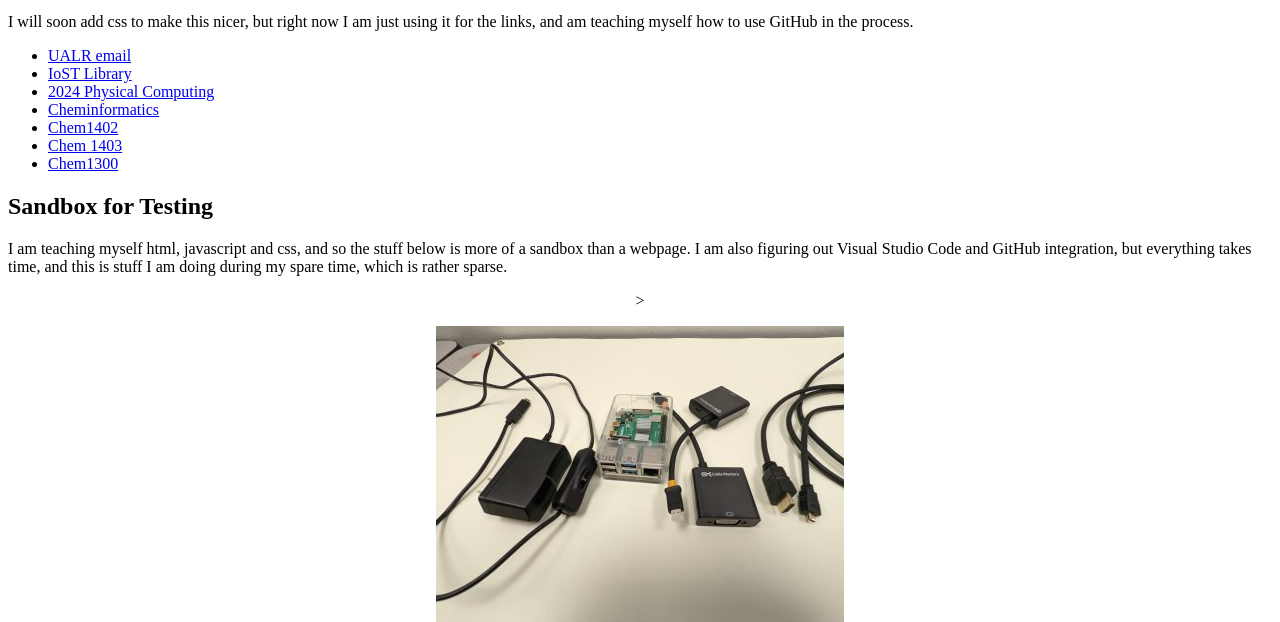
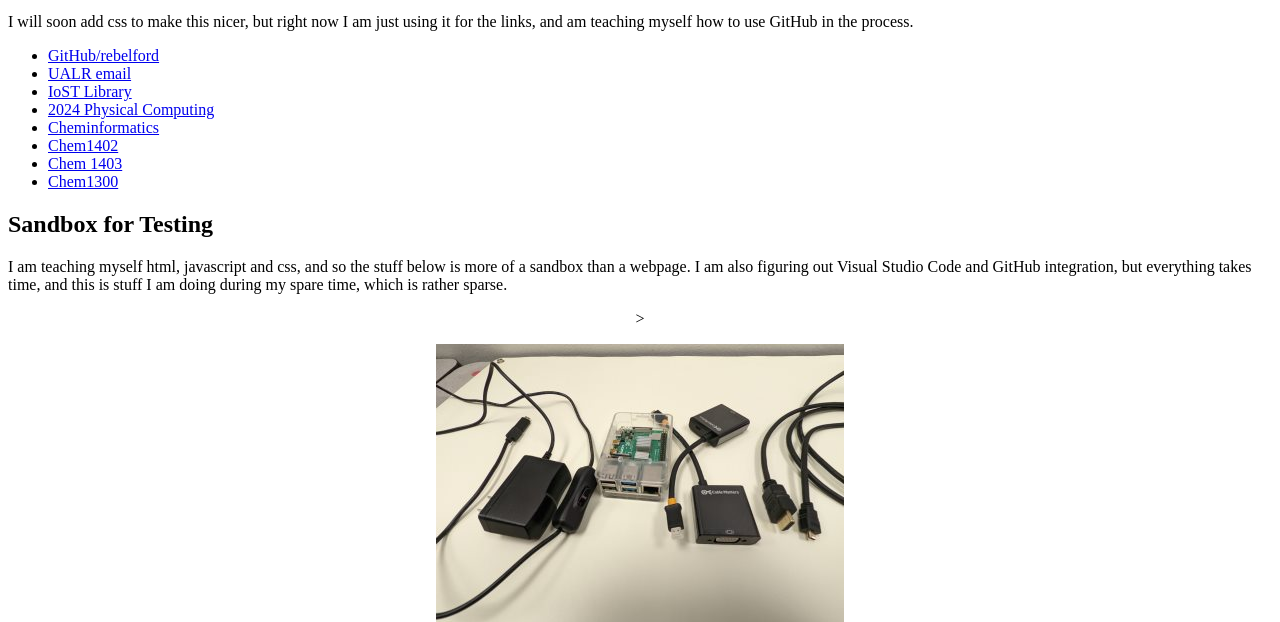
Before and after one commit to rebelford/IOCT-TECH, a plain HTML site: page index.html in a window 1280 px wide. Shown: the part 217-839 px from the top of the page. Drawn offline with Linux system fonts and the light colour scheme.

Commit message:
adding github link

```diff
--- a/index.html
+++ b/index.html
@@ -29,6 +29,7 @@ this is a hidden comment, the above is useful for mobile device-width
   <p>I will soon add css to make this nicer, but right now I am just using it for the links, and am teaching myself how to use GitHub in the process.  </p>
   <nav>
     <ul>
+      <li><a href="https://github.com/rebelford">GitHub/rebelford</a></li>
       <li><a href="https://mail.ualr.edu/">UALR email</a></li>
       <li><a href="https://chem.libretexts.org/Courses/University_of_Arkansas_Little_Rock/IOST_Library">IoST Library</a></li>
       <li><a href="https://chem.libretexts.org/Courses/University_of_Arkansas_Little_Rock/IOST_Library/Spring_2024%3A_Physical_Computing_Class">2024 Physical Computing</a></li>
```
